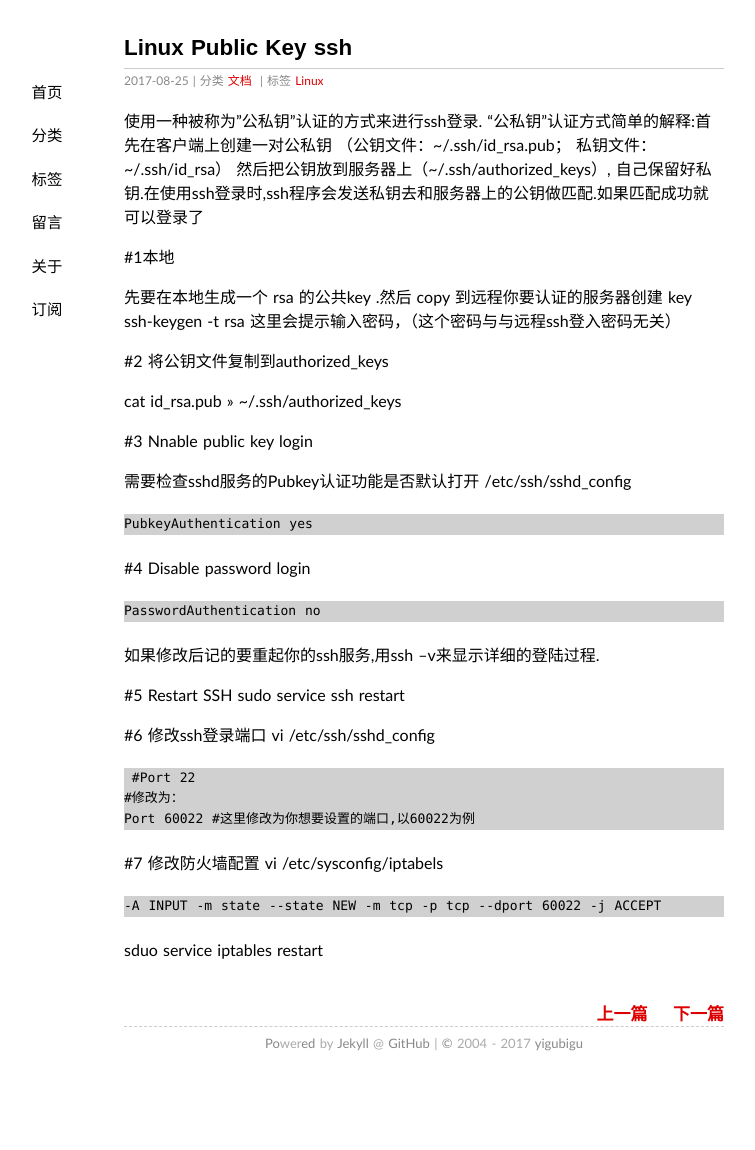
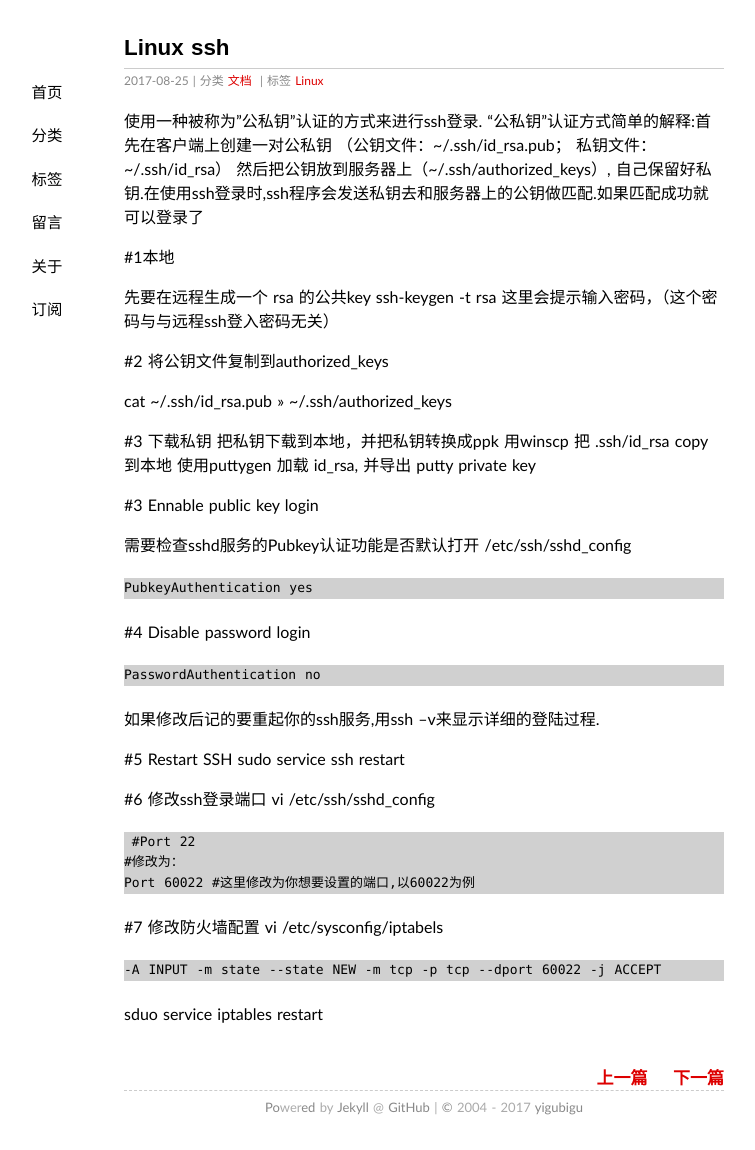
Before and after one commit to yigubigu/yigubigu.github.io, a Jekyll site: the page built from _posts/2017-08-25-linux-ssh.md, in a window 1280 px wide. Shown: the whole page, without its empty margins (216-971 px from the left). Built offline with Jekyll 4.4.1, drawn with Linux system fonts in a browser that asks for light colours; before the commit the page ends 1086 px from its top, so only the background shows below that.

Commit message:
refine linux shell

````diff
--- a/_posts/2017-08-25-linux-public-key-ssh.md
+++ b/_posts/2017-08-25-linux-ssh.md
@@ -1,7 +1,7 @@
 ---
 date: 2017-08-25 09:50:47+00:00
 layout: post
-title: 'Linux Public Key ssh '
+title: 'Linux ssh '
 categories: 文档
 tags:  'Linux'
 ---
@@ -11,15 +11,21 @@ tags:  'Linux'
 
 #1本地
 
-先要在本地生成一个 rsa 的公共key .然后 copy 到远程你要认证的服务器创建 key
+先要在远程生成一个 rsa 的公共key
 ssh-keygen -t rsa
 这里会提示输入密码，（这个密码与与远程ssh登入密码无关）
 
 #2 将公钥文件复制到authorized_keys
 
-cat id_rsa.pub >> ~/.ssh/authorized_keys
+cat ~/.ssh/id_rsa.pub >> ~/.ssh/authorized_keys
 
-#3 Nnable public key login
+#3 下载私钥
+把私钥下载到本地，并把私钥转换成ppk
+用winscp 把 .ssh/id_rsa copy到本地
+使用puttygen 加载 id_rsa, 并导出 putty private key
+
+
+#3 Ennable public key login
 
 需要检查sshd服务的Pubkey认证功能是否默认打开
 /etc/ssh/sshd_config
@@ -50,7 +56,6 @@ Port 60022 #这里修改为你想要设置的端口,以60022为例
 
 #7 修改防火墙配置
 vi /etc/sysconfig/iptabels
-
 ```
 -A INPUT -m state --state NEW -m tcp -p tcp --dport 60022 -j ACCEPT
 ```
````
